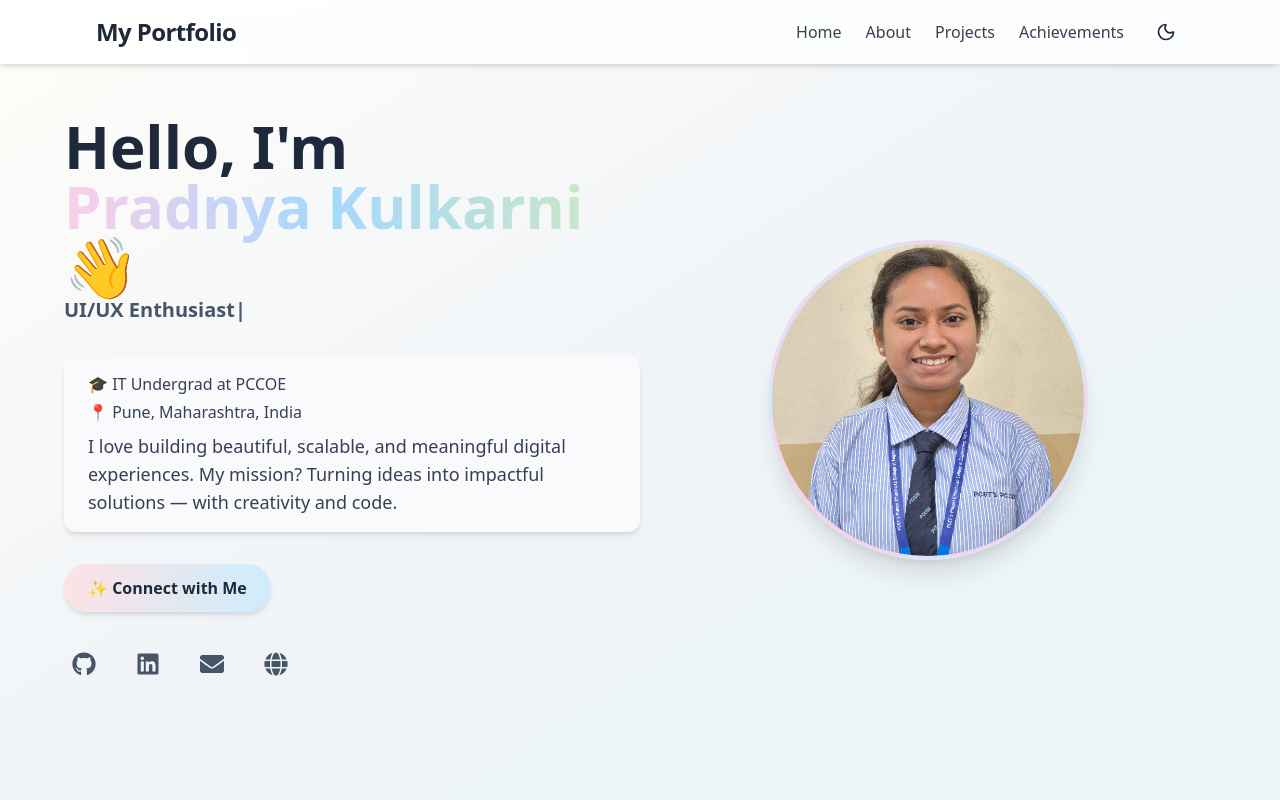
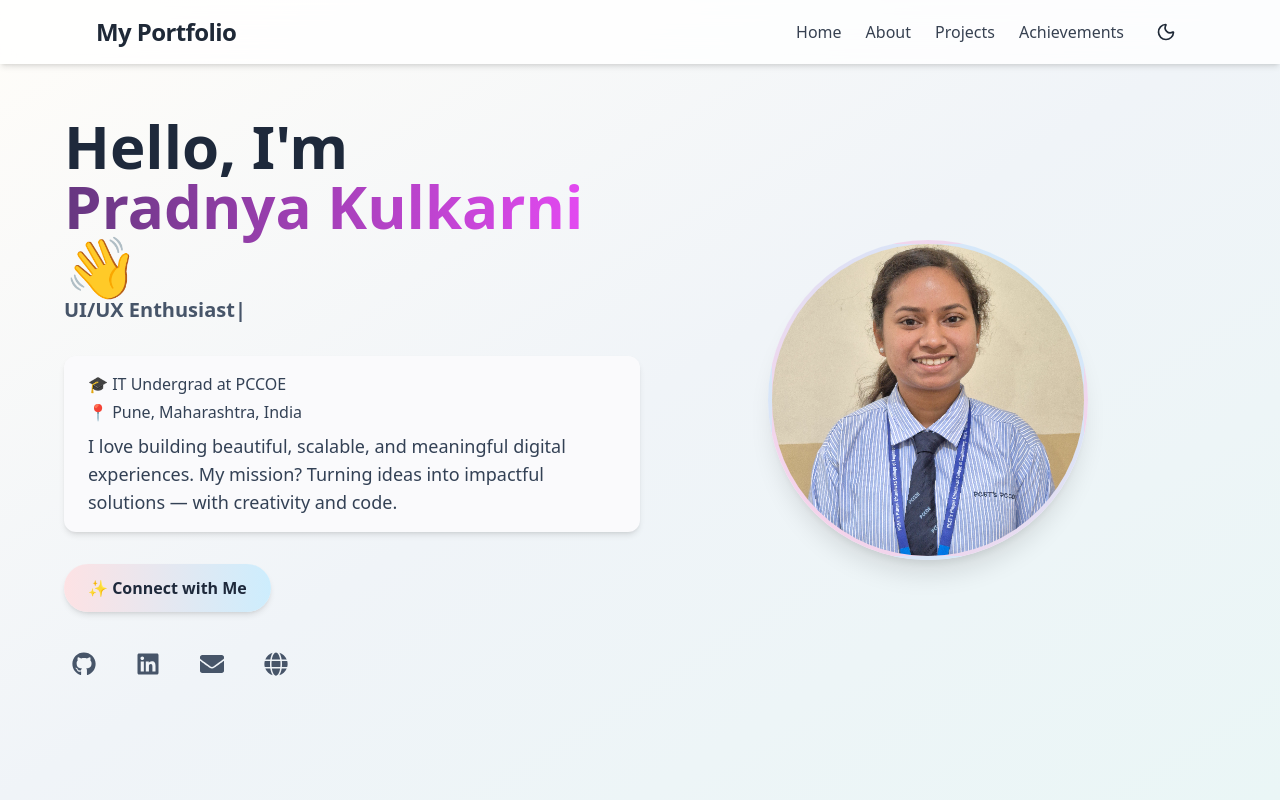
Before and after one commit to PradnyaKulkarni2005/MyPortfolio, a Next.js app: page / in a window 1280 px wide. Shown: the top 800 px of the page. Built offline with nearby package versions, Linux system fonts and the light colour scheme.

Commit message:
Improved ui and color scheme

```diff
--- a/app/components/Hero.tsx
+++ b/app/components/Hero.tsx
@@ -21,7 +21,7 @@ const Hero = () => {
       >
         <h1 className="text-5xl sm:text-6xl font-extrabold leading-tight text-slate-800 dark:text-white">
           Hello, I'm <br />
-          <span className="bg-gradient-to-r from-[#FBCFE8] via-[#A5D8FF] to-[#C8E6C9] dark:from-[#A3D9A5] dark:via-[#B8C1EC] dark:to-[#C8E6C9] bg-clip-text text-transparent">
+          <span className="bg-gradient-to-r from-[#663780]  to-[#e349f1] dark:from-[#A3D9A5] dark:via-[#B8C1EC] dark:to-[#C8E6C9] bg-clip-text text-transparent">
             Pradnya Kulkarni
           </span>{' '}
           👋
```
